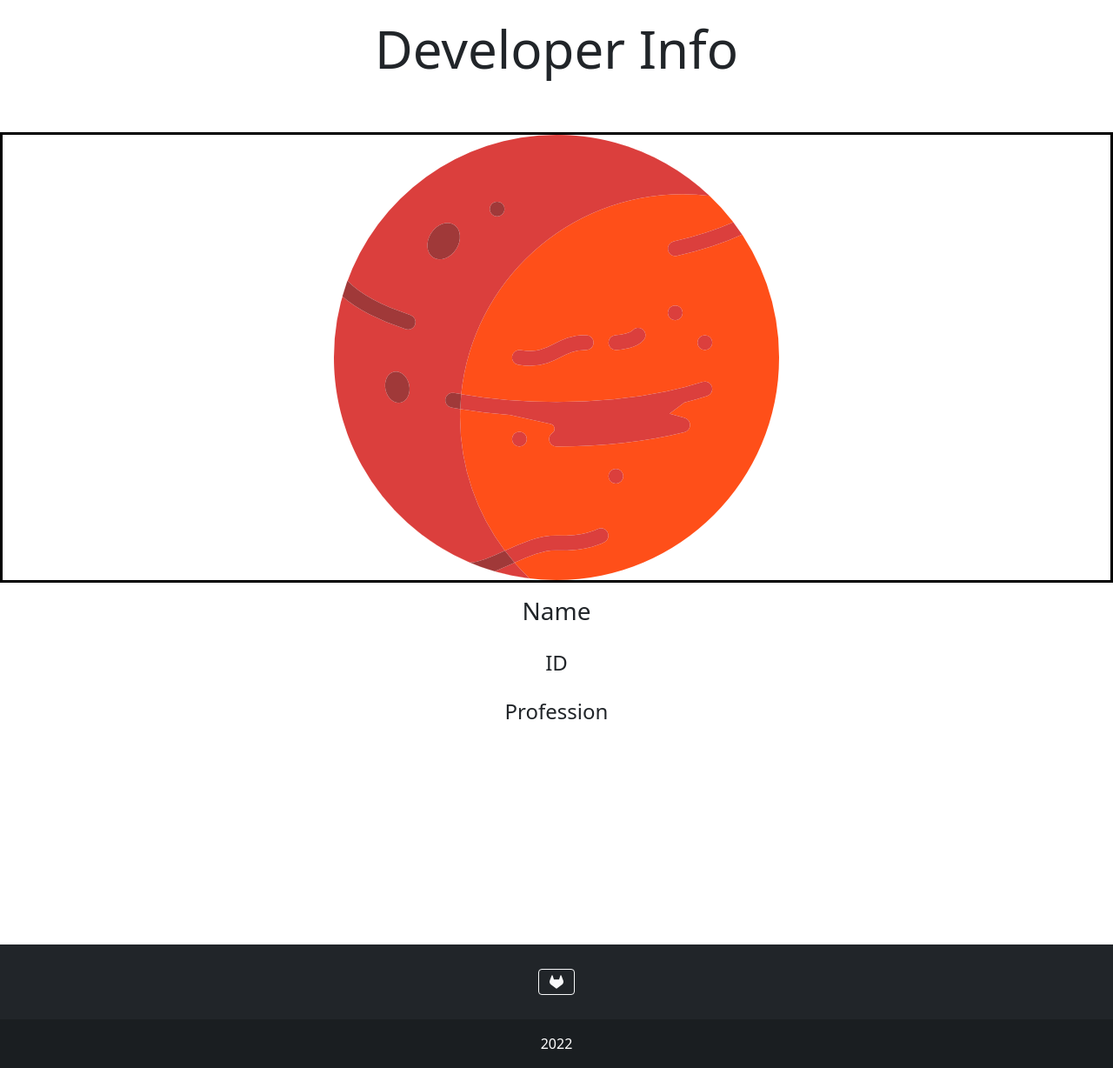
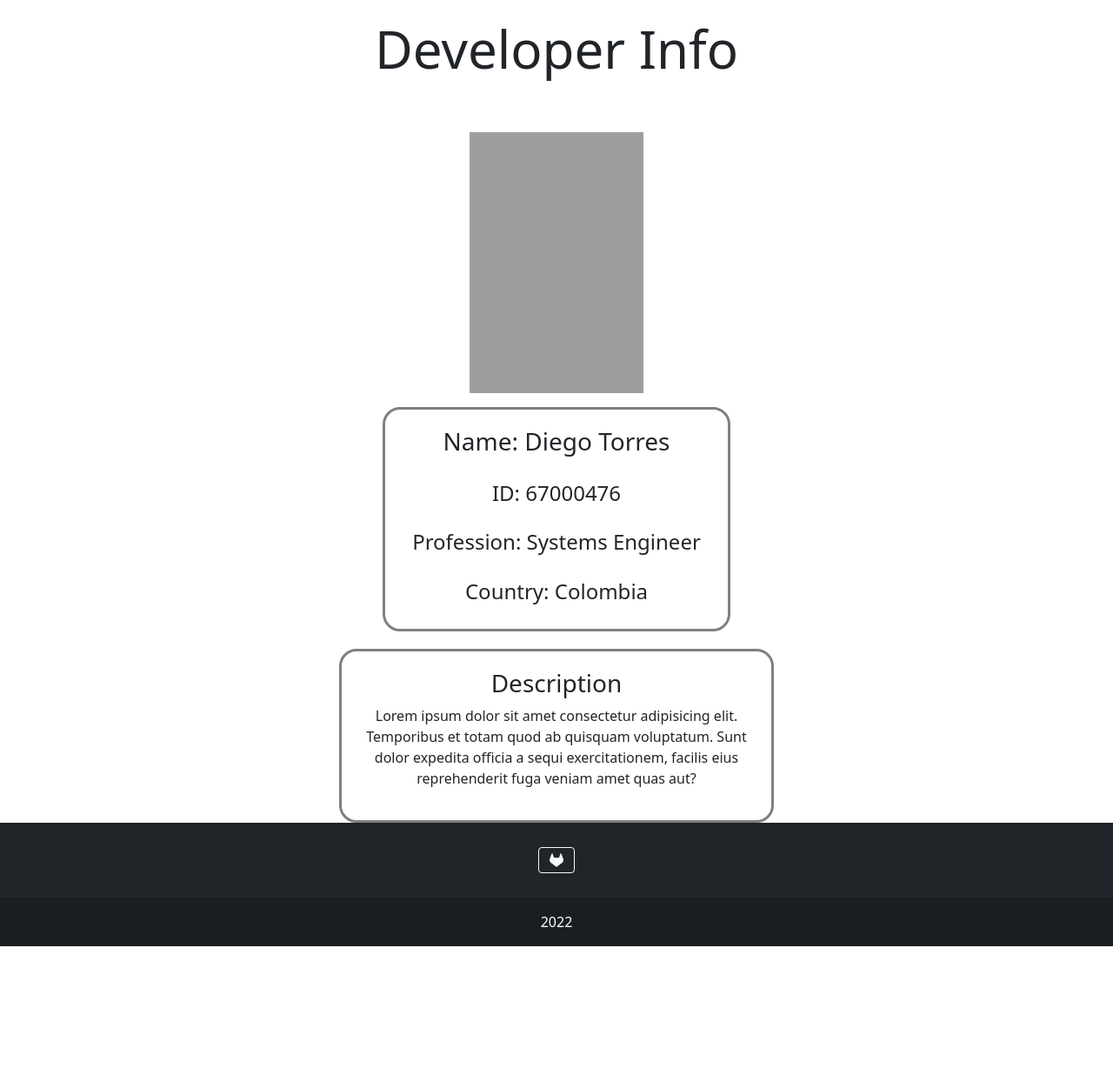
Before and after one commit to datorres76/the_martian, a FastAPI app: page /about in a window 1280 px wide. Shown: the part 56-1284 px from the top of the page at 87% size. After the commit the page ends 1144 px from the top, so only its background shows below. Run offline with FastAPI, Linux system fonts and the light colour scheme; some libraries are stand-ins or nearby versions; grey boxes are pictures that could not be loaded.

Commit message:
Updating about me

```diff
--- a/db.py
+++ b/db.py
@@ -104,7 +104,7 @@ characters ={
         "name": "Mark",
         "lastname": "Watney",
         "profession": "Botanic",
-        "role": "Astronaut",
+        "role": "Botanist & Engineer",
         "days_out_of_earth":564,
         "photo":"Mark_Watney.PNG"
     },
@@ -128,7 +128,7 @@ characters ={
         "name": "Beth ",
         "lastname": "Johanssen",
         "profession": "Engineer",
-        "role": "Astronaut",
+        "role": "Commander",
         "days_out_of_earth":100,
         "photo":"Beth_Johanssen.PNG"
     },
@@ -136,7 +136,7 @@ characters ={
         "name": "Chris",
         "lastname": "Beck",
         "profession": "Biologist",
-        "role": "Astronaut",
+        "role": "EVA Specialist",
         "days_out_of_earth":100,
         "photo":"Christopher_Beck.PNG"
     },
@@ -144,7 +144,7 @@ characters ={
         "name": "Rick",
         "lastname": ";Martinez",
         "profession": "Engineer and Pilot",
-        "role": "Astronaut",
+        "role": "Pilot",
         "days_out_of_earth":100,
         "photo":"Rick_Martinez.PNG"
     },
@@ -152,9 +152,9 @@ characters ={
         "name": "Alex",
         "lastname": "Vogel",
         "profession": "Biochemical",
-        "role": "Astronaut",
+        "role": "Navigator & Chemist",
         "days_out_of_earth":100,
-        "photo":"ALex_Vogel.PNG"
+        "photo":"Alex_Vogel.PNG"
     },
     8: {
         "name": "Teddy",
--- a/main.py
+++ b/main.py
@@ -54,28 +54,6 @@ def root(request:Request):
                                        "title":"The Martian WebApp",
                                        })
 
-#Upload an image
-
-def is_directory_ready():
-    os.makedirs(os.getcwd()+"/img", exist_ok=True)
-    return os.getcwd()+"/img/"
-
-@app.post(
-    path="/upload-image",
-    status_code=status.HTTP_201_CREATED
-)
-async def upload_pic(image:UploadFile=File(...)):
-    dir=is_directory_ready()
-    with open(dir+image.filename, "wb") as myimage:
-        content = await image.read()
-        myimage.write(content)
-        myimage.close()
-
-    return  RedirectResponse("/upload")
-
-
-
-
 #Show all actors
 @app.get(
     path="/actor",
@@ -96,13 +74,7 @@ def show_all_actor(request:Request, number:Optional[str]=Query("20", max_length=
                                        "title":"All actors"})
 
 
-
-def get_age(cls):
-        date = datetime.date.today()
-        year = int(date.strftime("%Y"))
-        return year
-
-
+#Get age
 def get_age(old):
     date = datetime.date.today()
     year = int(date.strftime("%Y"))
@@ -195,7 +167,12 @@ def show_character(request:Request,id:int=Path(...,gt=0,lt=100)):
         response.status_code = status.HTTP_404_NOT_FOUND
     return response
 
+#upload an image
+#Upload an image
 
+def is_directory_ready():
+    os.makedirs(os.getcwd()+"/img", exist_ok=True)
+    return os.getcwd()+"/img/"
 
 @app.get("/upload", response_class=HTMLResponse)
 def root(request:Request):
--- a/static/style.css
+++ b/static/style.css
@@ -91,12 +91,14 @@
     display: inline-block;
     }
     .upper-container{
+    width: 400px;
     height: 150px;
-    background: #3d0669;
+    background-image:url("/static/images/1188016\ \(1\).jpg")
     }
     .upper-container-char{
+    width: 400px;
     height: 150px;
-    background: #db5d09;
+    background-image:url("/static/images/wp2461878\ \(1\).jpg");
     }
     .image-container{
     width: 80px;
@@ -212,13 +214,40 @@
     color: #FFF;
     margin-bottom: 10px;
 }
+
+/*          About me          */
+
+.photo-dev{
+    width: 200px;
+    height: 300px;
+}
+.dev-info{
+    display: flex;
+    justify-content: center;
+}
+
 .img-dev{
     display: flex;
     justify-content: center;
-    border:solid black;
-
 }
 .info-dev{
+    width: 400px;
+    border: solid gray;
+    border-radius: 20px;
     text-align: center;
-    height: 400px;
+    height: fit-content;
+    padding: 20px;
 }
+.dev-info-desc{
+    display: flex;
+    justify-content: center;
+}
+.description{
+    margin-top: 20px;
+    width: 500px;
+    border: solid gray;
+    border-radius: 20px;
+    text-align: center;
+    height: fit-content;
+    padding: 20px;
+}
--- a/templates/aboutme.html
+++ b/templates/aboutme.html
@@ -3,20 +3,25 @@
     <body>
         <h1 class="tittle-act-char">Developer Info</h1>
 
-        <section class="dev-info" >
             <figure class="img-dev">
-                <img src="/static/images/mars.png" alt="dev-photo">
+                <img class="photo-dev" src="https://upload.wikimedia.org/wikipedia/commons/8/8c/Cristiano_Ronaldo_2018.jpg" alt="dev-photo">
             </figure>
 
+        <div class="dev-info" >
             <div class="info-dev">
-                <h3>Name</h3>
-                <h4>ID</h4>
-                <h4>Profession</h4>
+                <h3>Name: Diego Torres</h3>
+                <h4>ID: 67000476</h4>
+                <h4>Profession: Systems Engineer</h4>
+                <h4>Country: Colombia</h4>
+            </div>
+        </div>
 
-
+    <div class="dev-info-desc" >
+            <div class="description">
+                <h3>Description</h3>
+                <p>Lorem ipsum dolor sit amet consectetur adipisicing elit. Temporibus et totam quod ab quisquam voluptatum. Sunt dolor expedita officia a sequi exercitationem, facilis eius reprehenderit fuga veniam amet quas aut?</p>
             </div>
-
-        </section>
+        </div>
 
 
 
```
Also changed, not shown: static/images/1188016 (1).jpg (added), static/images/wp2461878 (1).jpg (added).
